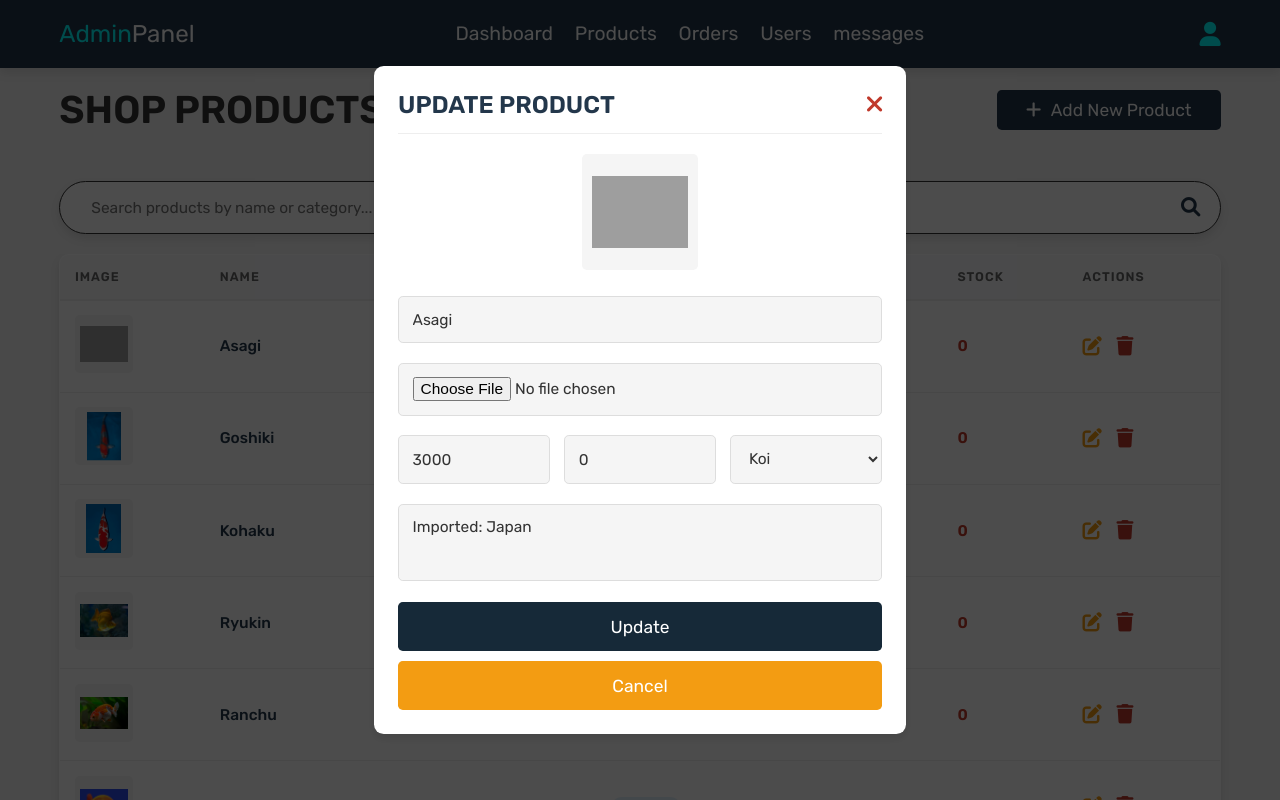
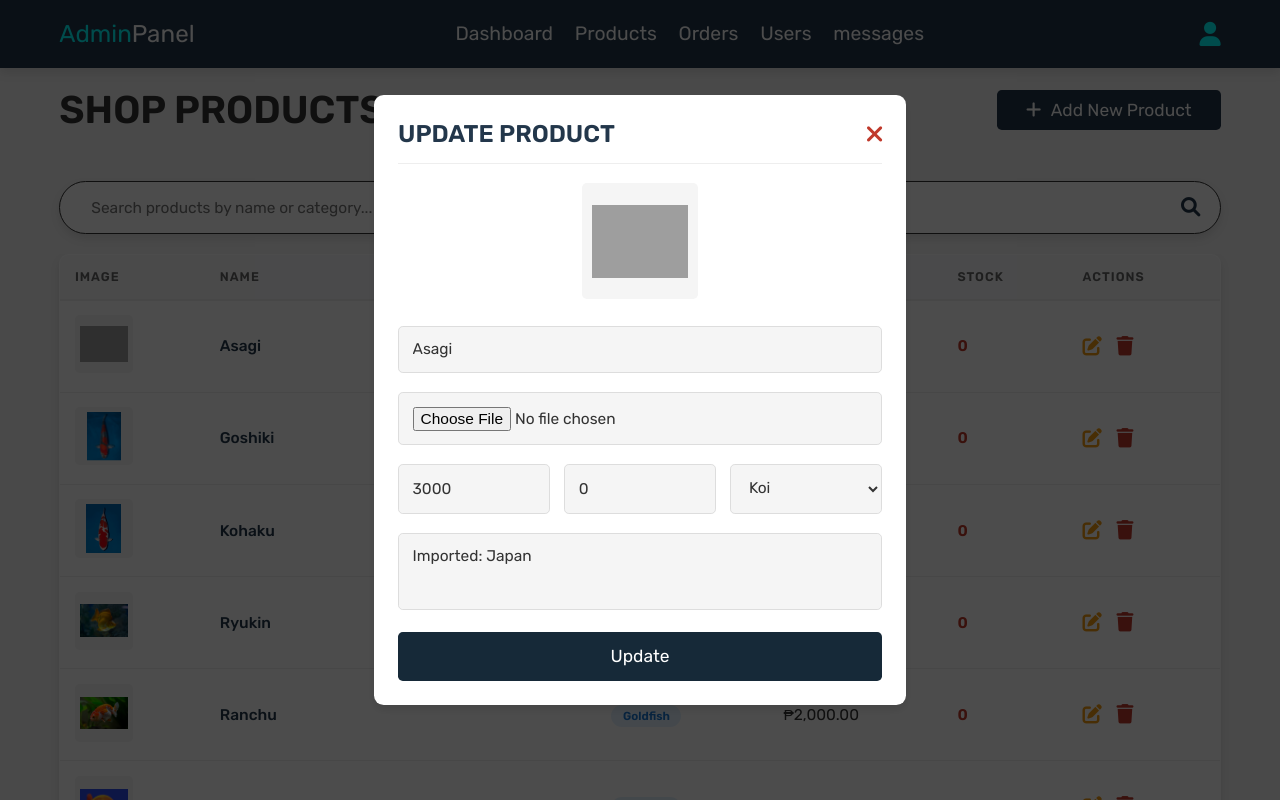
Before and after one commit to ggemryD/FishDaddies-E-Commerce, a PHP site: page /FishDaddies/admin_products.php?update=49 in a window 1280 px wide. Run offline with PHP 8.4, Linux system fonts and the light colour scheme; a user stored in the database is signed in; data comes from the database, SQL or seed files in the repository; grey boxes are pictures that could not be loaded.

Commit message:
remove the cancel button in the update modal

```diff
--- a/admin_products.php
+++ b/admin_products.php
@@ -266,7 +266,6 @@
 
                   <!-- Update and Cancel buttons -->
                   <input type="submit" value="Update" name="update_product" class="btn">
-                  <a href="admin_products.php" class="option-btn">Cancel</a>
                </form>
 
                <?php
```
